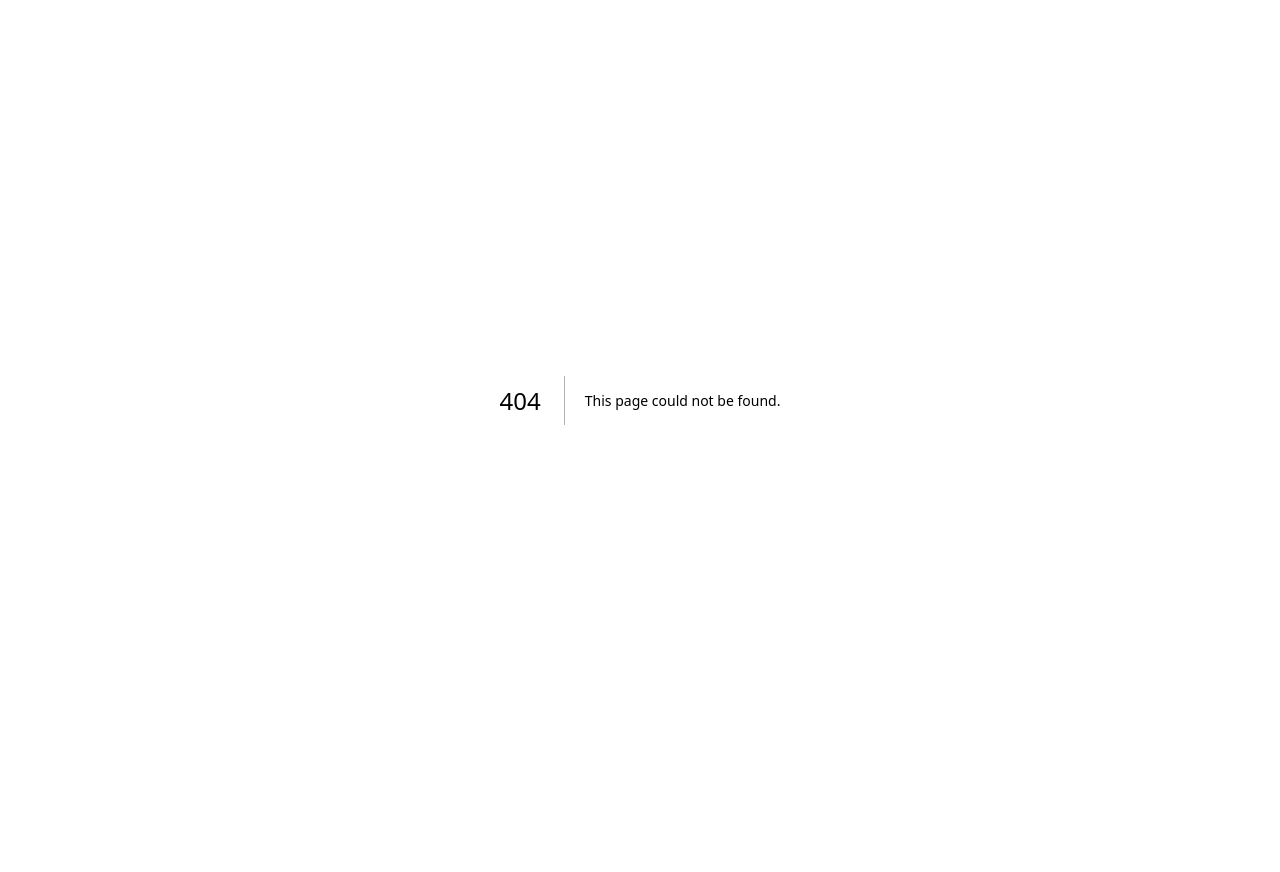
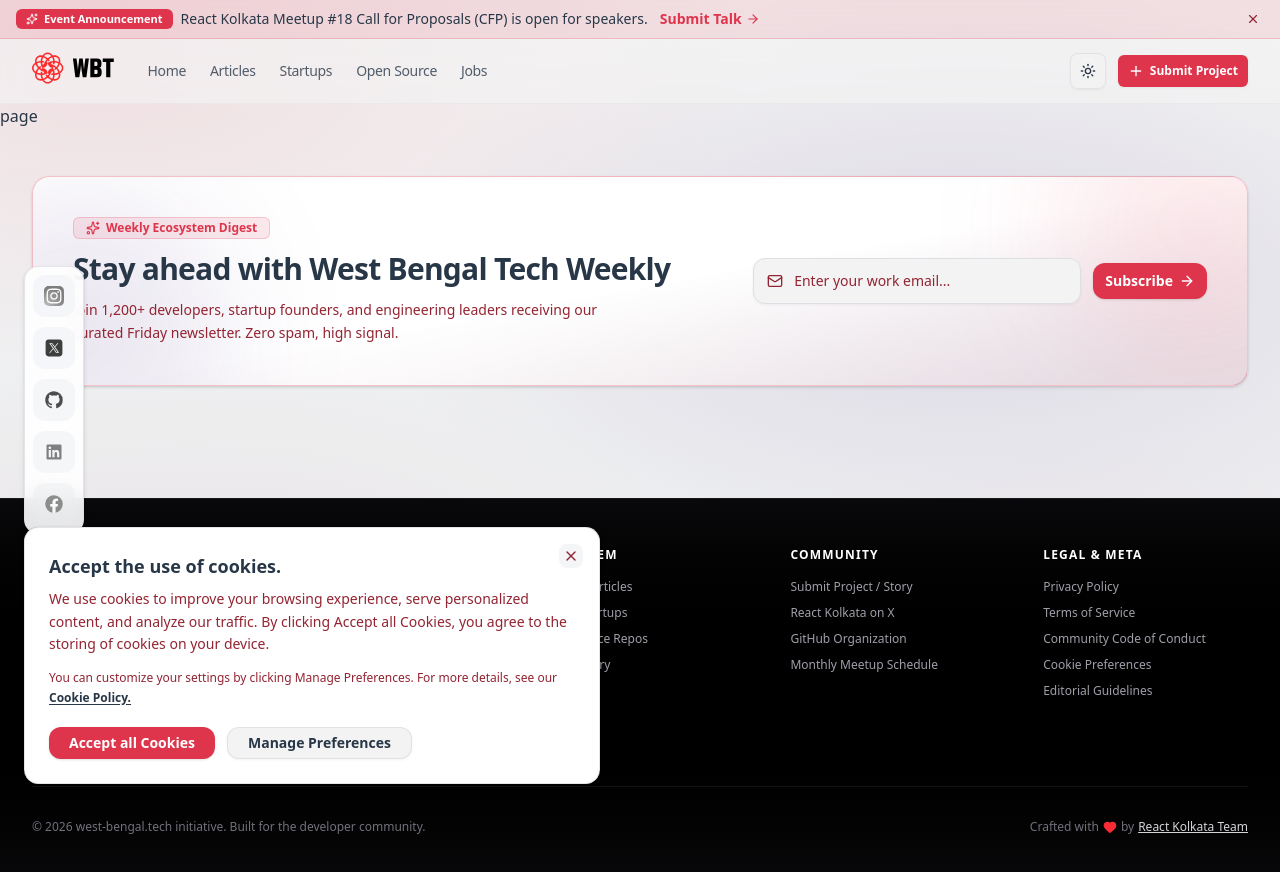
Before and after one commit to wbtechofficial/website, a Next.js app: page /project-showcase in a window 1280 px wide. Before the commit this address had no page. Shown: the top 872 px of the page. Before the commit the page ends 800 px from the top, so only its background shows below. Built offline with nearby package versions, Linux system fonts and the light colour scheme.

Commit message:
refactor: navigation item with constant

```diff
--- /dev/null
+++ b/src/app/(public)/project-showcase/page.tsx
@@ -0,0 +1,5 @@
+import React from "react";
+
+export default function ProjectShowcasePage() {
+  return <div>page</div>;
+}
--- /dev/null
+++ b/src/base/constants/navigation-items.ts
@@ -0,0 +1,15 @@
+import {
+  Home as HomeIcon,
+  FileText,
+  Rocket,
+  Code2,
+  Briefcase,
+} from "lucide-react";
+
+export const NAVIGATION_ITEMS = [
+  { label: "Home", href: "/", icon: HomeIcon },
+  { label: "Articles", href: "#featured-feed", icon: FileText },
+  { label: "Startups", href: "#startups", icon: Rocket },
+  { label: "Open Source", href: "#opensource", icon: Code2 },
+  { label: "Jobs", href: "#updates", icon: Briefcase },
+];
--- a/src/components/shared/navbar.tsx
+++ b/src/components/shared/navbar.tsx
@@ -3,18 +3,7 @@
 import { useState } from "react";
 import Link from "next/link";
 import { usePathname } from "next/navigation";
-import {
-  Menu,
-  Plus,
-  Home as HomeIcon,
-  FileText,
-  Rocket,
-  Code2,
-  Briefcase,
-  ChevronRight,
-  Sparkles,
-  MapPin,
-} from "lucide-react";
+import { Menu, Plus, ChevronRight, Sparkles, MapPin } from "lucide-react";
 import { BrandLogo } from "@/components/custom/brand-logo";
 import { ThemeToggleDropdown } from "@/components/custom/theme-toggle-dropdown";
 import { Button, buttonVariants } from "@/components/ui/button";
@@ -26,14 +15,7 @@
   SheetTitle,
 } from "@/components/ui/sheet";
 import { cn } from "@/lib/utils";
-
-const NAV_ITEMS = [
-  { label: "Home", href: "/", icon: HomeIcon },
-  { label: "Articles", href: "#featured-feed", icon: FileText },
-  { label: "Startups", href: "#startups", icon: Rocket },
-  { label: "Open Source", href: "#opensource", icon: Code2 },
-  { label: "Jobs", href: "#updates", icon: Briefcase },
-];
+import { NAVIGATION_ITEMS } from "@/base/constants/navigation-items";
 
 export function Navbar() {
   const pathname = usePathname();
@@ -48,7 +30,7 @@
 
           {/* Desktop Navigation */}
           <nav className="hidden md:flex items-center space-x-6 text-sm">
-            {NAV_ITEMS.map((item) => (
+            {NAVIGATION_ITEMS.map((item) => (
               <Link
                 key={item.href}
                 href={item.href}
@@ -113,7 +95,7 @@
                   className="flex flex-col space-y-1.5"
                   aria-label="Mobile Navigation"
                 >
-                  {NAV_ITEMS.map((item) => {
+                  {NAVIGATION_ITEMS.map((item) => {
                     const Icon = item.icon;
                     const isActive = pathname === item.href;
 
```
